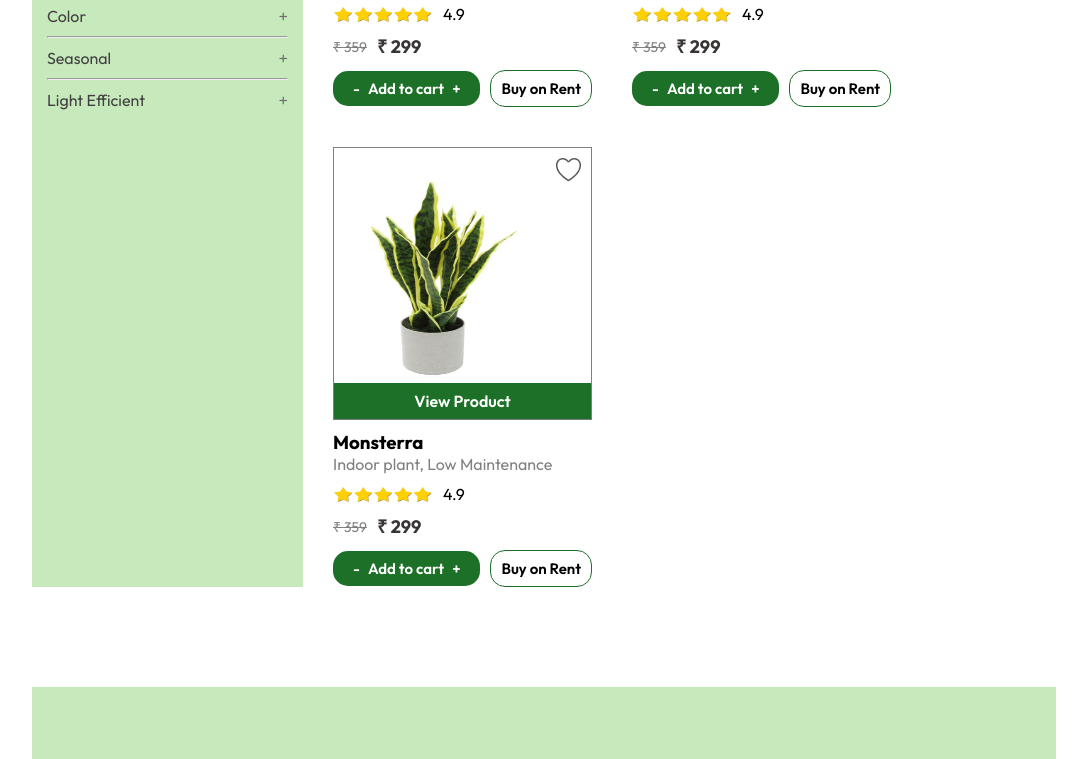
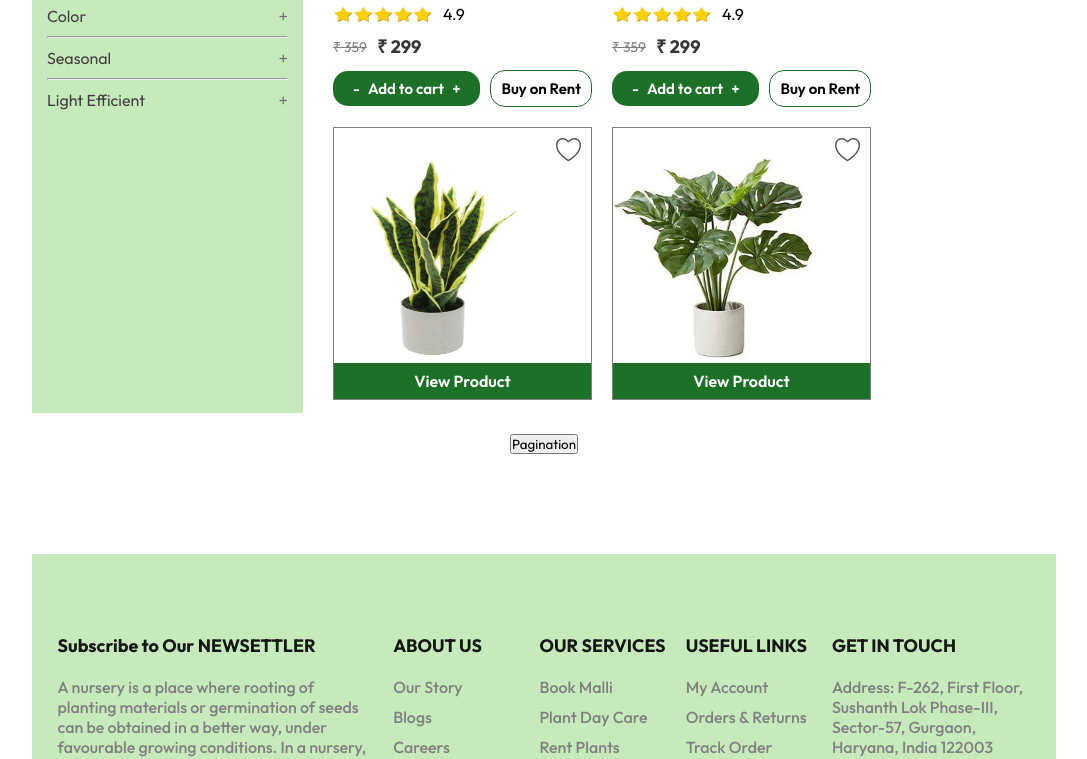
Before and after one commit to RupendraCHA/Easesmith_Assignment, a React (Vite) app in the folder E_Commerce_Listing_Page/: page / in a window 1280 px wide. Shown: the part 1080-1839 px from the top of the page, without its empty margins (96-1183 px from the left). Built offline with nearby package versions, Linux system fonts and the light colour scheme.

Commit message:
Pagination Creation

```diff
--- a/E_Commerce_Listing_Page/src/assets/assets.js
+++ b/E_Commerce_Listing_Page/src/assets/assets.js
@@ -17,6 +17,303 @@ import review from "./review_stars.png"
 import wishlist from "./wishlist.png"
 
 export const productsListArray = [
+    {
+        product_name: "Monsterra",
+        description: "Indoor plant, Low Maintenance",
+        image: Product_1,
+        review_icon: review,
+        wishlist_icon: wishlist,
+        original_price: 359,
+        discounted_price: 299,
+        rating: 4.9,
+
+    },
+    {
+        product_name: "Monsterra",
+        description: "Indoor plant, Low Maintenance",
+        image: Product_2,
+        review_icon: review,
+        wishlist_icon: wishlist,
+        original_price: 359,
+        discounted_price: 299,
+        rating: 4.9,
+
+    },
+    {
+        product_name: "Monsterra",
+        description: "Indoor plant, Low Maintenance",
+        image: Product_3,
+        review_icon: review,
+        wishlist_icon: wishlist,
+        original_price: 359,
+        discounted_price: 299,
+        rating: 4.9,
+
+    },
+    {
+        product_name: "Monsterra",
+        description: "Indoor plant, Low Maintenance",
+        image: Product_1,
+        review_icon: review,
+        wishlist_icon: wishlist,
+        original_price: 359,
+        discounted_price: 299,
+        rating: 4.9,
+
+    },
+    {
+        product_name: "Monsterra",
+        description: "Indoor plant, Low Maintenance",
+        image: Product_2,
+        review_icon: review,
+        wishlist_icon: wishlist,
+        original_price: 359,
+        discounted_price: 299,
+        rating: 4.9,
+
+    },
+    {
+        product_name: "Monsterra",
+        description: "Indoor plant, Low Maintenance",
+        image: Product_3,
+        review_icon: review,
+        wishlist_icon: wishlist,
+        original_price: 359,
+        discounted_price: 299,
+        rating: 4.9,
+
+    },
+    {
+        product_name: "Monsterra",
+        description: "Indoor plant, Low Maintenance",
+        image: Product_1,
+        review_icon: review,
+        wishlist_icon: wishlist,
+        original_price: 359,
+        discounted_price: 299,
+        rating: 4.9,
+
+    },
+    {
+        product_name: "Monsterra",
+        description: "Indoor plant, Low Maintenance",
+        image: Product_2,
+        review_icon: review,
+        wishlist_icon: wishlist,
+        original_price: 359,
+        discounted_price: 299,
+        rating: 4.9,
+
+    },
+    {
+        product_name: "Monsterra",
+        description: "Indoor plant, Low Maintenance",
+        image: Product_3,
+        review_icon: review,
+        wishlist_icon: wishlist,
+        original_price: 359,
+        discounted_price: 299,
+        rating: 4.9,
+
+    },
+    {
+        product_name: "Monsterra",
+        description: "Indoor plant, Low Maintenance",
+        image: Product_1,
+        review_icon: review,
+        wishlist_icon: wishlist,
+        original_price: 359,
+        discounted_price: 299,
+        rating: 4.9,
+
+    },
+    {
+        product_name: "Monsterra",
+        description: "Indoor plant, Low Maintenance",
+        image: Product_2,
+        review_icon: review,
+        wishlist_icon: wishlist,
+        original_price: 359,
+        discounted_price: 299,
+        rating: 4.9,
+
+    },
+    {
+        product_name: "Monsterra",
+        description: "Indoor plant, Low Maintenance",
+        image: Product_3,
+        review_icon: review,
+        wishlist_icon: wishlist,
+        original_price: 359,
+        discounted_price: 299,
+        rating: 4.9,
+
+    },
+    {
+        product_name: "Monsterra",
+        description: "Indoor plant, Low Maintenance",
+        image: Product_1,
+        review_icon: review,
+        wishlist_icon: wishlist,
+        original_price: 359,
+        discounted_price: 299,
+        rating: 4.9,
+
+    },
+    {
+        product_name: "Monsterra",
+        description: "Indoor plant, Low Maintenance",
+        image: Product_2,
+        review_icon: review,
+        wishlist_icon: wishlist,
+        original_price: 359,
+        discounted_price: 299,
+        rating: 4.9,
+
+    },
+    {
+        product_name: "Monsterra",
+        description: "Indoor plant, Low Maintenance",
+        image: Product_3,
+        review_icon: review,
+        wishlist_icon: wishlist,
+        original_price: 359,
+        discounted_price: 299,
+        rating: 4.9,
+
+    },
+    {
+        product_name: "Monsterra",
+        description: "Indoor plant, Low Maintenance",
+        image: Product_1,
+        review_icon: review,
+        wishlist_icon: wishlist,
+        original_price: 359,
+        discounted_price: 299,
+        rating: 4.9,
+
+    },
+    {
+        product_name: "Monsterra",
+        description: "Indoor plant, Low Maintenance",
+        image: Product_2,
+        review_icon: review,
+        wishlist_icon: wishlist,
+        original_price: 359,
+        discounted_price: 299,
+        rating: 4.9,
+
+    },
+    {
+        product_name: "Monsterra",
+        description: "Indoor plant, Low Maintenance",
+        image: Product_3,
+        review_icon: review,
+        wishlist_icon: wishlist,
+        original_price: 359,
+        discounted_price: 299,
+        rating: 4.9,
+
+    },
+    {
+        product_name: "Monsterra",
+        description: "Indoor plant, Low Maintenance",
+        image: Product_1,
+        review_icon: review,
+        wishlist_icon: wishlist,
+        original_price: 359,
+        discounted_price: 299,
+        rating: 4.9,
+
+    },
+    {
+        product_name: "Monsterra",
+        description: "Indoor plant, Low Maintenance",
+        image: Product_2,
+        review_icon: review,
+        wishlist_icon: wishlist,
+        original_price: 359,
+        discounted_price: 299,
+        rating: 4.9,
+
+    },
+    {
+        product_name: "Monsterra",
+        description: "Indoor plant, Low Maintenance",
+        image: Product_3,
+        review_icon: review,
+        wishlist_icon: wishlist,
+        original_price: 359,
+        discounted_price: 299,
+        rating: 4.9,
+
+    }
+    ,{
+        product_name: "Monsterra",
+        description: "Indoor plant, Low Maintenance",
+        image: Product_1,
+        review_icon: review,
+        wishlist_icon: wishlist,
+        original_price: 359,
+        discounted_price: 299,
+        rating: 4.9,
+
+    },
+    {
+        product_name: "Monsterra",
+        description: "Indoor plant, Low Maintenance",
+        image: Product_2,
+        review_icon: review,
+        wishlist_icon: wishlist,
+        original_price: 359,
+        discounted_price: 299,
+        rating: 4.9,
+
+    },
+    {
+        product_name: "Monsterra",
+        description: "Indoor plant, Low Maintenance",
+        image: Product_3,
+        review_icon: review,
+        wishlist_icon: wishlist,
+        original_price: 359,
+        discounted_price: 299,
+        rating: 4.9,
+
+    },
+    {
+        product_name: "Monsterra",
+        description: "Indoor plant, Low Maintenance",
+        image: Product_1,
+        review_icon: review,
+        wishlist_icon: wishlist,
+        original_price: 359,
+        discounted_price: 299,
+        rating: 4.9,
+
+    },
+    {
+        product_name: "Monsterra",
+        description: "Indoor plant, Low Maintenance",
+        image: Product_2,
+        review_icon: review,
+        wishlist_icon: wishlist,
+        original_price: 359,
+        discounted_price: 299,
+        rating: 4.9,
+
+    },
+    {
+        product_name: "Monsterra",
+        description: "Indoor plant, Low Maintenance",
+        image: Product_3,
+        review_icon: review,
+        wishlist_icon: wishlist,
+        original_price: 359,
+        discounted_price: 299,
+        rating: 4.9,
+
+    },
     {
         product_name: "Monsterra",
         description: "Indoor plant, Low Maintenance",
--- a/E_Commerce_Listing_Page/src/components/ProductsListingPage/ProductsListingPage.css
+++ b/E_Commerce_Listing_Page/src/components/ProductsListingPage/ProductsListingPage.css
@@ -1,7 +1,7 @@
 .products-listing-page{
     display: flex;
     gap: 30px;
-    /* min-height: 100vh; */
+    height: 100vh;
 
     .left{
         flex: 0.5;
@@ -24,6 +24,9 @@
         display: flex;
         align-items: center;
         gap: 20px;
+        position: sticky;
+        top: 0;
+        z-index: 1;
 
         p{
             color: grey;
@@ -41,10 +44,15 @@
        .product-items-list{
         display: flex;
         flex-wrap: wrap;
-        gap: 40px;
+        gap: 20px;
         margin-top: 20px;
+
        }
     }
+}
+.pagination{
+    text-align: center;
+    margin-top: 20px;
 }
 @media (max-width: 800px){
     .products-listing-page{
--- a/E_Commerce_Listing_Page/src/components/ProductsListingPage/ProductsListingPage.jsx
+++ b/E_Commerce_Listing_Page/src/components/ProductsListingPage/ProductsListingPage.jsx
@@ -7,7 +7,7 @@ import ProductItem from '../ProductItem/ProductItem'
 
 
 const ProductsListingPage = () => {
-  return (
+  return (<>
     <div className='products-listing-page'>
         <div className='left'>
             <div className='filter-heading'>
@@ -40,8 +40,13 @@ const ProductsListingPage = () => {
                     })
                 }
             </div>
+
         </div>
     </div>
+    <div className='pagination'>
+        <button>Pagination</button>
+    </div>
+    </>
   )
 }
 
```
